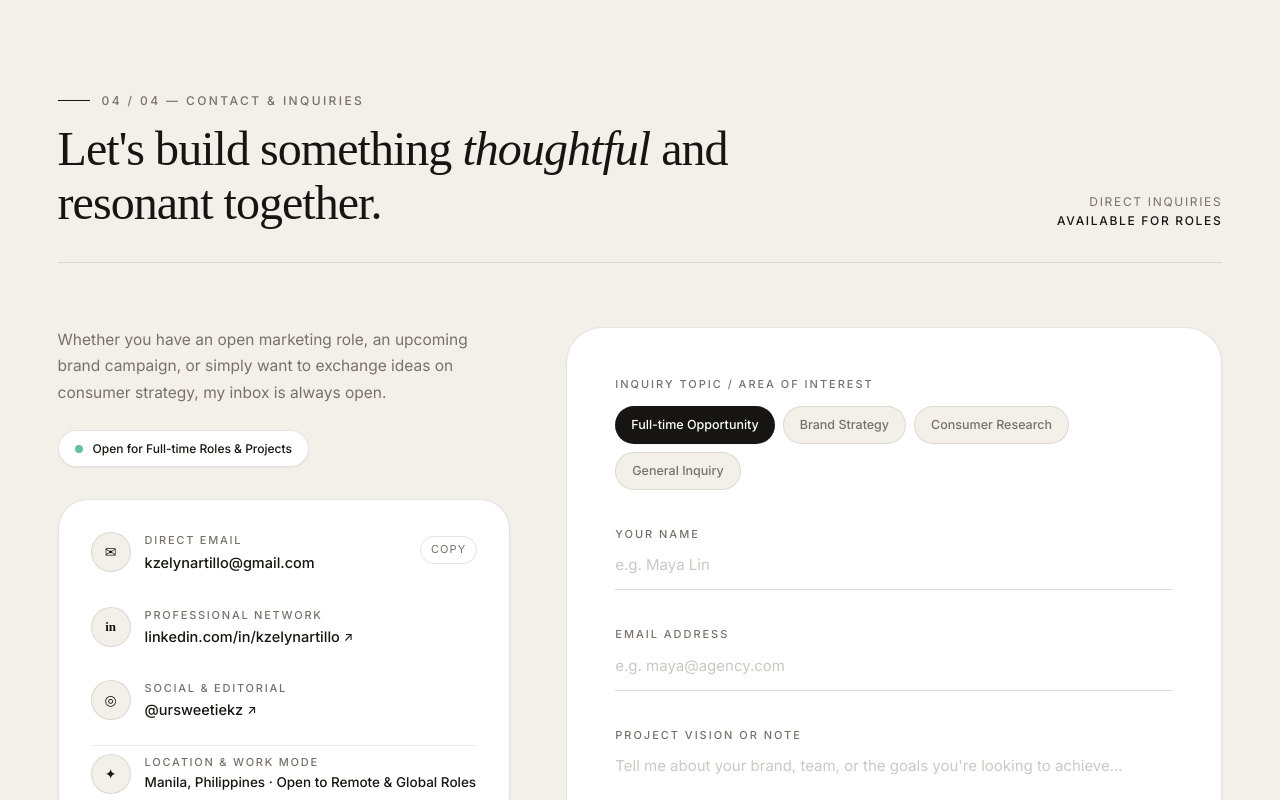
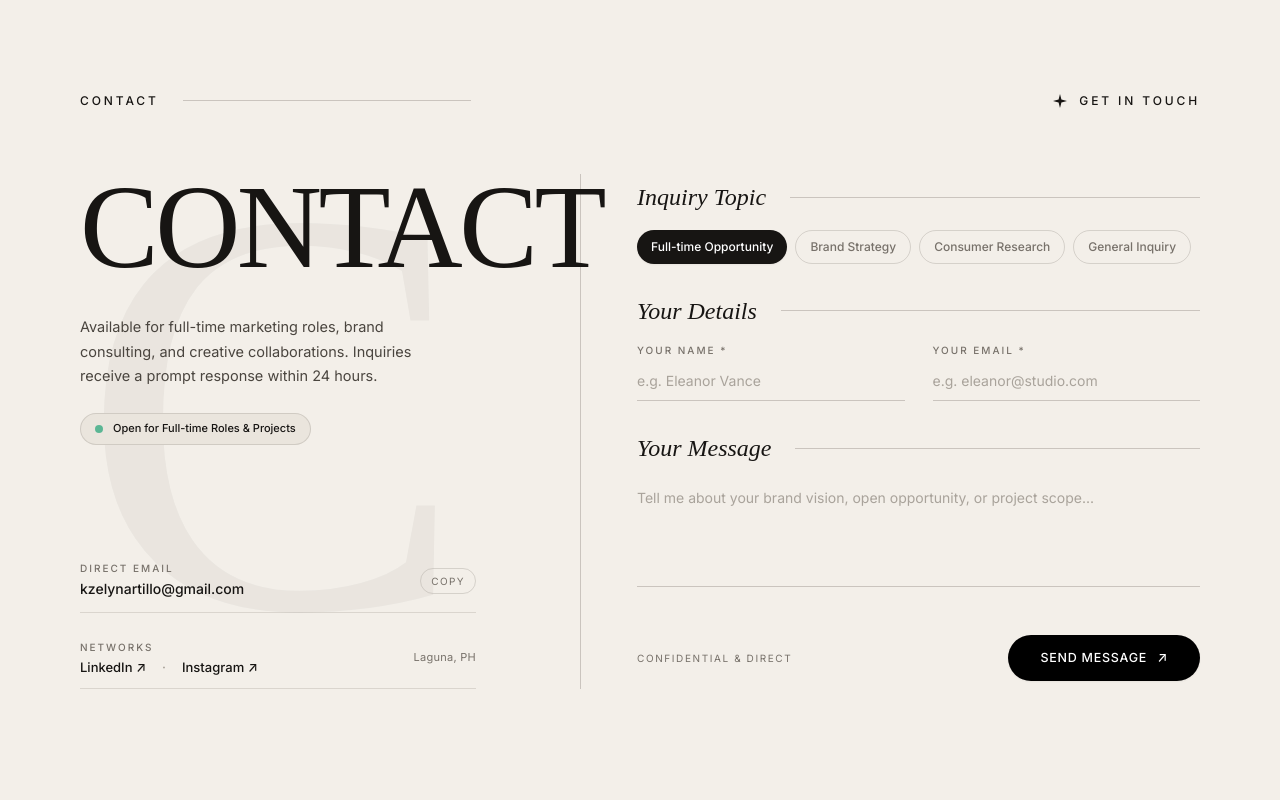
Before and after one commit to vardzz/kzelyn.me, a Next.js app: page / in a window 1280 px wide. Shown: the part 3780-4580 px from the top of the page. Built offline with nearby package versions, Linux system fonts and the light colour scheme; a web font is replaced by a local one.

Commit message:
feat: add Connect component with interactive contact form and direct channels

```diff
--- a/src/components/Connect.tsx
+++ b/src/components/Connect.tsx
@@ -34,191 +34,163 @@ export function Connect() {
   return (
     <section
       id="connect"
-      className="pt-16 sm:pt-20 lg:pt-24 pb-28 sm:pb-36 lg:pb-44 px-[4.5vw] w-full bg-[#F3EFE9] text-[#171513] select-none"
+      className="relative w-full pt-16 sm:pt-20 lg:pt-24 pb-28 sm:pb-36 lg:pb-44 px-6 sm:px-10 md:px-14 lg:px-16 xl:px-20 bg-[#F3EFE9] text-[#171513] overflow-hidden scroll-mt-20 lg:scroll-mt-24 select-none"
       aria-label="Connect and Contact"
     >
-      <div className="max-w-[1240px] mx-auto w-full">
+      <div className="max-w-[1360px] mx-auto w-full relative">
 
-        {/* Section Eyebrow & Editorial Masthead */}
-        <div className="flex flex-col md:flex-row md:items-end justify-between gap-6 mb-12 sm:mb-16 pb-8 border-b border-[#A9A39B]/30">
-          <div>
-            <div className="flex items-center gap-3 mb-3">
-              <span className="w-8 h-[1px] bg-[#171513]" aria-hidden="true" />
-              <p className="font-sans text-[11px] sm:text-[12px] font-medium tracking-[0.2em] uppercase text-[#77716A]">
-                04 / 04 — CONTACT &amp; INQUIRIES
-              </p>
-            </div>
-            <h2 className="font-serif text-[32px] sm:text-[42px] lg:text-[48px] font-[350] leading-[1.12] tracking-[-0.02em] text-[#171513] max-w-[700px]">
-              Let&apos;s build something <span className="italic font-normal">thoughtful</span> and resonant together.
-            </h2>
+        {/* ================= TOP BAR ================= */}
+        <div className="flex items-center justify-between mb-10 sm:mb-12 lg:mb-16">
+          {/* Left: CONTACT + Hairline */}
+          <div className="flex items-center gap-5 sm:gap-6 flex-1 pr-6">
+            <span className="font-sans font-medium text-[11px] sm:text-[12px] tracking-[0.24em] text-[#171513] uppercase select-none shrink-0">
+              CONTACT
+            </span>
+            <div className="h-[1px] bg-[#A9A39B]/55 w-32 sm:w-52 md:w-72 max-w-full" aria-hidden="true" />
           </div>
 
-          <div className="hidden md:flex flex-col items-end text-right font-sans text-[12px] tracking-[0.14em] text-[#77716A] uppercase">
-            <span>DIRECT INQUIRIES</span>
-            <span className="text-[#171513] font-medium">AVAILABLE FOR ROLES</span>
+          {/* Right: ✦ GET IN TOUCH */}
+          <div className="flex items-center gap-3 shrink-0">
+            <svg
+              className="w-3.5 h-3.5 text-[#171513] fill-current"
+              viewBox="0 0 24 24"
+              aria-hidden="true"
+            >
+              <path d="M12 0L14.4 9.6L24 12L14.4 14.4L12 24L9.6 14.4L0 12L9.6 9.6L12 0Z" />
+            </svg>
+            <span className="font-sans font-medium text-[11px] sm:text-[12px] tracking-[0.24em] text-[#171513] uppercase select-none">
+              GET IN TOUCH
+            </span>
           </div>
         </div>
 
-        {/* 2-Column Minimalist Editorial Grid */}
-        <div className="grid grid-cols-1 lg:grid-cols-12 gap-10 lg:gap-14 items-start">
+        {/* ================= MAIN 2-COLUMN EDITORIAL SPREAD ================= */}
+        <div className="grid grid-cols-1 lg:grid-cols-12 gap-12 lg:gap-14 xl:gap-20 items-stretch relative">
 
-          {/* ======================================================== */}
-          {/* LEFT COLUMN: Dossier, Direct Channels & Status (5 cols) */}
-          {/* ======================================================== */}
-          <div className="lg:col-span-5 flex flex-col justify-between gap-8">
+          {/* ========== LEFT COLUMN: GIANT TITLE, WATERMARK & CHANNELS ========== */}
+          <div className="lg:col-span-5 flex flex-col justify-between relative z-10 pr-0 lg:pr-6">
 
-            {/* Editorial Introduction */}
+            {/* Giant Watermark Serif 'C' in Background */}
+            <span
+              className="absolute -left-6 sm:left-0 top-[46%] -translate-y-1/2 font-serif text-[380px] sm:text-[460px] lg:text-[520px] xl:text-[580px] font-normal leading-none text-[#171513]/[0.045] select-none pointer-events-none -z-10"
+              aria-hidden="true"
+            >
+              C
+            </span>
+
             <div>
-              <p className="font-sans text-[15px] sm:text-[15.5px] text-[#77716A] leading-[1.7] mb-6">
-                Whether you have an open marketing role, an upcoming brand campaign, or simply want to exchange ideas on consumer strategy, my inbox is always open.
+              {/* Oversized Headline */}
+              <h2 className="font-serif text-[68px] sm:text-[88px] lg:text-[104px] xl:text-[118px] font-normal leading-[0.92] tracking-[-0.03em] text-[#171513] select-none uppercase">
+                CONTACT
+              </h2>
+
+              {/* Narrative Summary */}
+              <p className="font-sans text-[13.5px] sm:text-[14.5px] text-[#4A453F] leading-[1.7] max-w-[340px] mt-6 sm:mt-8">
+                Available for full-time marketing roles, brand consulting, and creative collaborations. Inquiries receive a prompt response within 24 hours.
               </p>
 
               {/* Status Indicator Pill */}
-              <div className="inline-flex items-center gap-2.5 px-4 py-2 rounded-full bg-[#FFFFFF] border border-[#A9A39B]/30 text-[12px] font-sans font-medium text-[#171513] shadow-xs">
+              <div className="inline-flex items-center gap-2.5 px-3.5 py-1.5 rounded-full bg-[#EAE5DD] border border-[#A9A39B]/40 text-[11px] font-sans font-medium text-[#171513] mt-6">
                 <span className="w-2 h-2 rounded-full bg-emerald-600 animate-pulse" aria-hidden="true" />
                 <span>Open for Full-time Roles &amp; Projects</span>
               </div>
             </div>
 
-            {/* Direct Contact Dossier Card */}
-            <div className="p-7 sm:p-8 rounded-[30px] bg-[#FFFFFF] border border-[#A9A39B]/30 space-y-6 shadow-xs">
-
-              {/* Direct Email */}
-              <div className="flex items-start justify-between gap-4 group">
+            {/* Direct Channels Section */}
+            <div className="pt-10 sm:pt-14 space-y-4">
+              {/* Email */}
+              <div className="flex items-center justify-between py-2.5 border-b border-[#A9A39B]/35 group">
+                <div>
+                  <span className="font-sans text-[10px] tracking-[0.2em] uppercase text-[#77716A] block font-medium">
+                    DIRECT EMAIL
+                  </span>
                   <a
                     href="mailto:kzelynartillo@gmail.com"
-                  className="flex items-start gap-3.5 transition-colors"
+                    className="font-sans text-[13.5px] sm:text-[14px] text-[#171513] font-medium hover:underline underline-offset-4 transition-colors"
                   >
-                  <div className="w-10 h-10 rounded-full bg-[#F3EFE9] border border-[#A9A39B]/30 flex items-center justify-center text-[#171513] shrink-0 group-hover:bg-[#171513] group-hover:text-[#FFFFFF] transition-all duration-300">
-                    <span className="text-[14px]">✉</span>
+                    kzelynartillo@gmail.com
+                  </a>
                 </div>
-                  <div>
-                    <span className="font-sans text-[11px] uppercase tracking-[0.16em] text-[#77716A] block font-medium">
-                      Direct Email
-                    </span>
-                    <span className="font-sans text-[14px] sm:text-[14.5px] text-[#171513] group-hover:underline underline-offset-4 font-medium transition-colors">
-                      kzelynartillo@gmail.com
-                    </span>
-                  </div>
-                </a>
-
-                {/* Quick Copy Button */}
                 <button
+                  type="button"
                   onClick={handleCopyEmail}
-                  className="text-[11px] font-sans text-[#77716A] hover:text-[#171513] uppercase tracking-[0.1em] border border-[#A9A39B]/30 hover:border-[#171513] px-2.5 py-1 rounded-full transition-all cursor-pointer shrink-0 mt-1"
+                  className="text-[10px] font-sans text-[#77716A] hover:text-[#171513] uppercase tracking-[0.14em] border border-[#A9A39B]/40 hover:border-[#171513] px-2.5 py-1 rounded-full transition-all cursor-pointer shrink-0"
                   aria-label="Copy email address"
                 >
                   {copied ? 'Copied' : 'Copy'}
                 </button>
               </div>
 
-              {/* LinkedIn */}
+              {/* LinkedIn & Instagram Links */}
+              <div className="flex items-center justify-between py-2.5 border-b border-[#A9A39B]/35">
+                <div>
+                  <span className="font-sans text-[10px] tracking-[0.2em] uppercase text-[#77716A] block font-medium">
+                    NETWORKS
+                  </span>
+                  <div className="flex items-center gap-4 text-[13px] font-sans text-[#171513] font-medium pt-0.5">
                     <a
                       href="https://linkedin.com/in/kzelynartillo"
                       target="_blank"
                       rel="noopener noreferrer"
-                className="flex items-start gap-3.5 group transition-colors pt-2"
+                      className="hover:underline underline-offset-4 flex items-center gap-1"
                     >
-                <div className="w-10 h-10 rounded-full bg-[#F3EFE9] border border-[#A9A39B]/30 flex items-center justify-center text-[#171513] shrink-0 group-hover:bg-[#171513] group-hover:text-[#FFFFFF] transition-all duration-300">
-                  <span className="text-[13px] font-serif font-bold">in</span>
-                </div>
-                <div>
-                  <span className="font-sans text-[11px] uppercase tracking-[0.16em] text-[#77716A] block font-medium">
-                    Professional Network
-                  </span>
-                  <span className="font-sans text-[14px] sm:text-[14.5px] text-[#171513] group-hover:underline underline-offset-4 font-medium flex items-center gap-1 transition-colors">
-                    <span>linkedin.com/in/kzelynartillo</span>
-                    <span className="text-[12px]">↗</span>
-                  </span>
-                </div>
+                      LinkedIn ↗
                     </a>
-
-              {/* Instagram */}
+                    <span className="text-[#A9A39B]">·</span>
                     <a
                       href="https://instagram.com/ursweetiekz"
                       target="_blank"
                       rel="noopener noreferrer"
-                className="flex items-start gap-3.5 group transition-colors pt-2"
+                      className="hover:underline underline-offset-4 flex items-center gap-1"
                     >
-                <div className="w-10 h-10 rounded-full bg-[#F3EFE9] border border-[#A9A39B]/30 flex items-center justify-center text-[#171513] shrink-0 group-hover:bg-[#171513] group-hover:text-[#FFFFFF] transition-all duration-300">
-                  <span className="text-[14px]">◎</span>
+                      Instagram ↗
+                    </a>
                   </div>
-                <div>
-                  <span className="font-sans text-[11px] uppercase tracking-[0.16em] text-[#77716A] block font-medium">
-                    Social &amp; Editorial
-                  </span>
-                  <span className="font-sans text-[14px] sm:text-[14.5px] text-[#171513] group-hover:underline underline-offset-4 font-medium flex items-center gap-1 transition-colors">
-                    <span>@ursweetiekz</span>
-                    <span className="text-[12px]">↗</span>
-                  </span>
                 </div>
-              </a>
-
-              {/* Location */}
-              <div className="flex items-start gap-3.5 pt-2 border-t border-[#A9A39B]/20">
-                <div className="w-10 h-10 rounded-full bg-[#F3EFE9] border border-[#A9A39B]/30 flex items-center justify-center text-[#171513] shrink-0">
-                  <span className="text-[14px]">✦</span>
-                </div>
-                <div>
-                  <span className="font-sans text-[11px] uppercase tracking-[0.16em] text-[#77716A] block font-medium">
-                    Location &amp; Work Mode
-                  </span>
-                  <span className="font-sans text-[13.5px] text-[#171513] font-medium block">
-                    Manila, Philippines · Open to Remote &amp; Global Roles
+                <span className="text-[11px] text-[#77716A] font-sans tracking-wide">
+                  Laguna, PH
                 </span>
               </div>
             </div>
 
           </div>
 
-            {/* Reassurance Footer Quote Card */}
-            <div className="p-6 rounded-[24px] bg-[#EAE5DD] border border-[#A9A39B]/30">
-              <p className="font-serif italic text-[14px] text-[#171513]/90 leading-relaxed mb-2">
-                &ldquo;Rooted in consumer empathy, driven by practical metrics. Inquiries receive a prompt response within 24 hours.&rdquo;
-              </p>
-              <span className="font-sans text-[11px] tracking-[0.14em] uppercase text-[#77716A] font-medium block">
-                KZELYN ARTILLO · COMMITMENT TO RIGOR
-              </span>
-            </div>
-
-          </div>
-
-
-          {/* ======================================================== */}
-          {/* RIGHT COLUMN: Clean Minimalist Inquiry Form (7 cols)    */}
-          {/* ======================================================== */}
-          <div className="lg:col-span-7">
-            <div className="p-8 sm:p-11 lg:p-12 rounded-[32px] sm:rounded-[36px] bg-[#FFFFFF] border border-[#A9A39B]/30 shadow-xs transition-all duration-300">
+          {/* ========== RIGHT COLUMN: EDITORIAL FORM SPREAD ========== */}
+          <div className="lg:col-span-7 flex flex-col justify-between border-t lg:border-t-0 lg:border-l border-[#A9A39B]/55 pt-8 lg:pt-2 pb-2 pl-0 lg:pl-10 xl:pl-14">
 
             {formSubmitted ? (
               /* Success State */
-                <div className="py-14 text-center space-y-4">
-                  <div className="w-14 h-14 rounded-full bg-[#171513] text-[#FFFFFF] flex items-center justify-center mx-auto text-[20px] shadow-sm">
+              <div className="py-16 text-center space-y-4 my-auto">
+                <div className="w-12 h-12 rounded-full bg-[#171513] text-[#FFFFFF] flex items-center justify-center mx-auto text-[18px] shadow-sm">
                   ✓
                 </div>
-                  <h3 className="font-serif text-[26px] font-[350] text-[#171513]">
+                <h3 className="font-serif italic text-[26px] text-[#171513]">
                   Message Delivered
                 </h3>
-                  <p className="font-sans text-[14.5px] text-[#77716A] max-w-[420px] mx-auto leading-relaxed">
-                    Thank you for reaching out. I have received your note and will review your project vision promptly.
+                <p className="font-sans text-[14px] text-[#77716A] max-w-[380px] mx-auto leading-relaxed">
+                  Thank you for reaching out. I have received your note and will review your message promptly.
                 </p>
                 <button
+                  type="button"
                   onClick={() => setFormSubmitted(false)}
-                    className="font-sans text-[12.5px] text-[#171513] underline underline-offset-4 hover:text-[#77716A] transition-colors pt-3 cursor-pointer uppercase tracking-wider font-medium"
+                  className="font-sans text-[11px] text-[#171513] uppercase tracking-[0.18em] underline underline-offset-4 hover:text-[#77716A] transition-colors pt-3 cursor-pointer font-medium"
                 >
-                    Send another note
+                  Send Another Note
                 </button>
               </div>
             ) : (
-                /* The Minimalist Inquiry Form */
-                <form onSubmit={handleSubmit} className="space-y-7">
+              /* The Minimalist Editorial Inquiry Form */
+              <form onSubmit={handleSubmit} className="space-y-7 sm:space-y-8">
 
-                  {/* Topic Pill Selector */}
+                {/* 1. Inquiry Topic Row */}
                 <div>
-                    <label className="block font-sans text-[11px] uppercase tracking-[0.18em] font-medium text-[#77716A] mb-3">
-                      Inquiry Topic / Area of Interest
-                    </label>
-                    <div className="flex flex-wrap gap-2">
+                  <div className="flex items-center gap-4 sm:gap-6 mb-3.5">
+                    <h3 className="font-serif italic text-[20px] sm:text-[22px] lg:text-[24px] font-normal text-[#171513] shrink-0 leading-tight">
+                      Inquiry Topic
+                    </h3>
+                    <div className="h-[1px] bg-[#A9A39B]/55 flex-1" aria-hidden="true" />
+                  </div>
+                  <div className="flex flex-wrap gap-2 pt-1">
                     {topics.map((t) => {
                       const isSelected = formData.topic === t;
                       return (
@@ -226,10 +198,10 @@ export function Connect() {
                           key={t}
                           type="button"
                           onClick={() => setFormData({ ...formData, topic: t })}
-                            className={`px-4 py-2 rounded-full font-sans text-[12.5px] font-medium transition-all duration-200 cursor-pointer ${
+                          className={`px-3.5 py-1.5 rounded-full font-sans text-[12px] font-medium transition-all duration-200 cursor-pointer ${
                             isSelected
                               ? 'bg-[#171513] text-[#FFFFFF] shadow-xs'
-                                : 'bg-[#F3EFE9] hover:bg-[#EAE5DD] text-[#77716A] hover:text-[#171513] border border-[#A9A39B]/30'
+                              : 'bg-transparent hover:bg-[#EAE5DD] text-[#77716A] hover:text-[#171513] border border-[#A9A39B]/40'
                           }`}
                         >
                           {t}
@@ -239,82 +211,82 @@ export function Connect() {
                   </div>
                 </div>
 
-                  {/* Name Input (Floating Minimal Field) */}
-                  <div className="relative pt-2">
-                    <label
-                      htmlFor="name"
-                      className="block font-sans text-[11px] uppercase tracking-[0.18em] font-medium text-[#77716A] mb-1.5"
-                    >
-                      Your Name
+                {/* 2. Your Details Row */}
+                <div>
+                  <div className="flex items-center gap-4 sm:gap-6 mb-4">
+                    <h3 className="font-serif italic text-[20px] sm:text-[22px] lg:text-[24px] font-normal text-[#171513] shrink-0 leading-tight">
+                      Your Details
+                    </h3>
+                    <div className="h-[1px] bg-[#A9A39B]/55 flex-1" aria-hidden="true" />
+                  </div>
+                  <div className="grid grid-cols-1 sm:grid-cols-2 gap-5 sm:gap-7">
+                    <div>
+                      <label htmlFor="name" className="block font-sans text-[10px] tracking-[0.2em] uppercase text-[#77716A] mb-1 font-medium">
+                        Your Name *
                       </label>
                       <input
                         type="text"
                         id="name"
                         required
-                      placeholder="e.g. Maya Lin"
                         value={formData.name}
                         onChange={(e) => setFormData({ ...formData, name: e.target.value })}
-                      className="w-full pb-3 pt-1 border-b border-[#A9A39B]/40 focus:border-[#171513] text-[15px] font-sans text-[#171513] placeholder:text-[#A9A39B]/60 bg-transparent transition-colors outline-none"
+                        placeholder="e.g. Eleanor Vance"
+                        className="w-full bg-transparent border-b border-[#A9A39B]/55 py-2 text-[14px] font-sans text-[#171513] placeholder-[#A9A39B] focus:border-[#171513] outline-none transition-colors"
                       />
                     </div>
-
-                  {/* Email Input */}
-                  <div className="relative pt-2">
-                    <label
-                      htmlFor="email"
-                      className="block font-sans text-[11px] uppercase tracking-[0.18em] font-medium text-[#77716A] mb-1.5"
-                    >
-                      Email Address
+                    <div>
+                      <label htmlFor="email" className="block font-sans text-[10px] tracking-[0.2em] uppercase text-[#77716A] mb-1 font-medium">
+                        Your Email *
                       </label>
                       <input
                         type="email"
                         id="email"
                         required
-                      placeholder="e.g. maya@agency.com"
                         value={formData.email}
                         onChange={(e) => setFormData({ ...formData, email: e.target.value })}
-                      className="w-full pb-3 pt-1 border-b border-[#A9A39B]/40 focus:border-[#171513] text-[15px] font-sans text-[#171513] placeholder:text-[#A9A39B]/60 bg-transparent transition-colors outline-none"
+                        placeholder="e.g. eleanor@studio.com"
+                        className="w-full bg-transparent border-b border-[#A9A39B]/55 py-2 text-[14px] font-sans text-[#171513] placeholder-[#A9A39B] focus:border-[#171513] outline-none transition-colors"
                       />
                     </div>
+                  </div>
+                </div>
 
-                  {/* Message Input */}
-                  <div className="relative pt-2">
-                    <label
-                      htmlFor="message"
-                      className="block font-sans text-[11px] uppercase tracking-[0.18em] font-medium text-[#77716A] mb-1.5"
-                    >
-                      Project Vision or Note
-                    </label>
+                {/* 3. Your Message Row */}
+                <div>
+                  <div className="flex items-center gap-4 sm:gap-6 mb-4">
+                    <h3 className="font-serif italic text-[20px] sm:text-[22px] lg:text-[24px] font-normal text-[#171513] shrink-0 leading-tight">
+                      Your Message
+                    </h3>
+                    <div className="h-[1px] bg-[#A9A39B]/55 flex-1" aria-hidden="true" />
+                  </div>
                   <textarea
                     id="message"
                     required
                     rows={4}
-                      placeholder="Tell me about your brand, team, or the goals you're looking to achieve..."
                     value={formData.message}
                     onChange={(e) => setFormData({ ...formData, message: e.target.value })}
-                      className="w-full pb-3 pt-1 border-b border-[#A9A39B]/40 focus:border-[#171513] text-[15px] font-sans text-[#171513] placeholder:text-[#A9A39B]/60 bg-transparent transition-colors outline-none resize-none leading-relaxed"
+                    placeholder="Tell me about your brand vision, open opportunity, or project scope..."
+                    className="w-full bg-transparent border-b border-[#A9A39B]/55 py-2 text-[14px] font-sans text-[#171513] placeholder-[#A9A39B] focus:border-[#171513] outline-none transition-colors resize-none leading-relaxed"
                   />
                 </div>
 
-                  {/* Submit Button (Primary token button matching design.md) */}
-                  <div className="pt-4 flex items-center justify-between">
+                {/* 4. Action Row */}
+                <div className="pt-2 flex items-center justify-between">
+                  <span className="font-sans text-[10px] text-[#77716A] tracking-[0.16em] uppercase">
+                    CONFIDENTIAL &amp; DIRECT
+                  </span>
                   <button
                     type="submit"
-                      className="inline-flex items-center justify-center gap-2.5 bg-[#000000] hover:bg-[#1a1817] text-[#FFFFFF] rounded-full h-[48px] px-8 font-sans text-[13.5px] font-medium tracking-normal transition-all duration-300 shadow-xs hover:shadow-sm cursor-pointer"
+                    className="inline-flex items-center justify-center gap-2.5 bg-[#000000] hover:bg-[#1a1817] text-[#FFFFFF] rounded-full h-[46px] px-8 font-sans text-[12.5px] font-medium tracking-[0.06em] uppercase transition-all duration-300 shadow-xs hover:shadow-sm cursor-pointer"
                   >
                     <span>Send Message</span>
-                      <span className="text-[14px] leading-none">↗</span>
+                    <span className="text-[13px] leading-none">↗</span>
                   </button>
-
-                    <span className="font-sans text-[11.5px] text-[#A9A39B] hidden sm:block">
-                      Usually responds within 24h
-                    </span>
                 </div>
 
               </form>
             )}
 
-            </div>
           </div>
 
         </div>
@@ -323,3 +295,5 @@ export function Connect() {
     </section>
   );
 }
+
+export default Connect;
```
Lines whose indentation alone changed are shown as unchanged.
